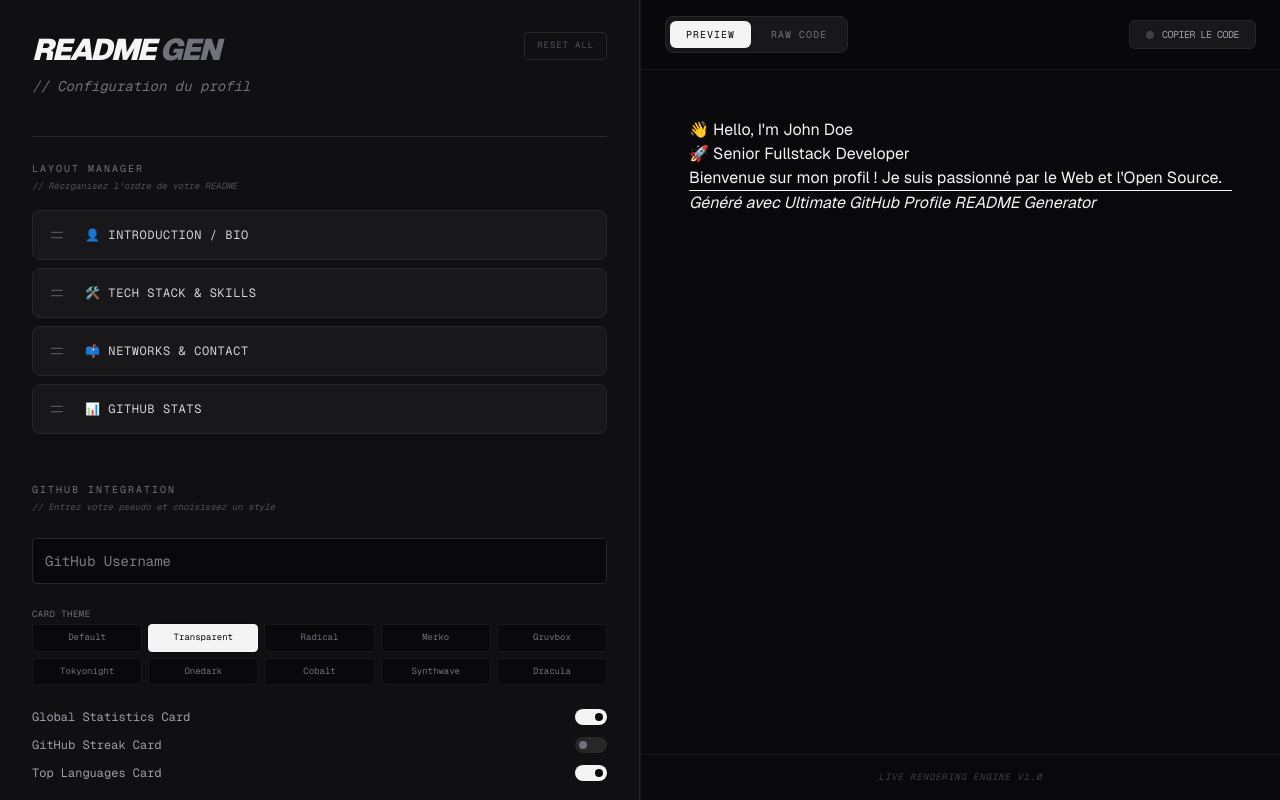
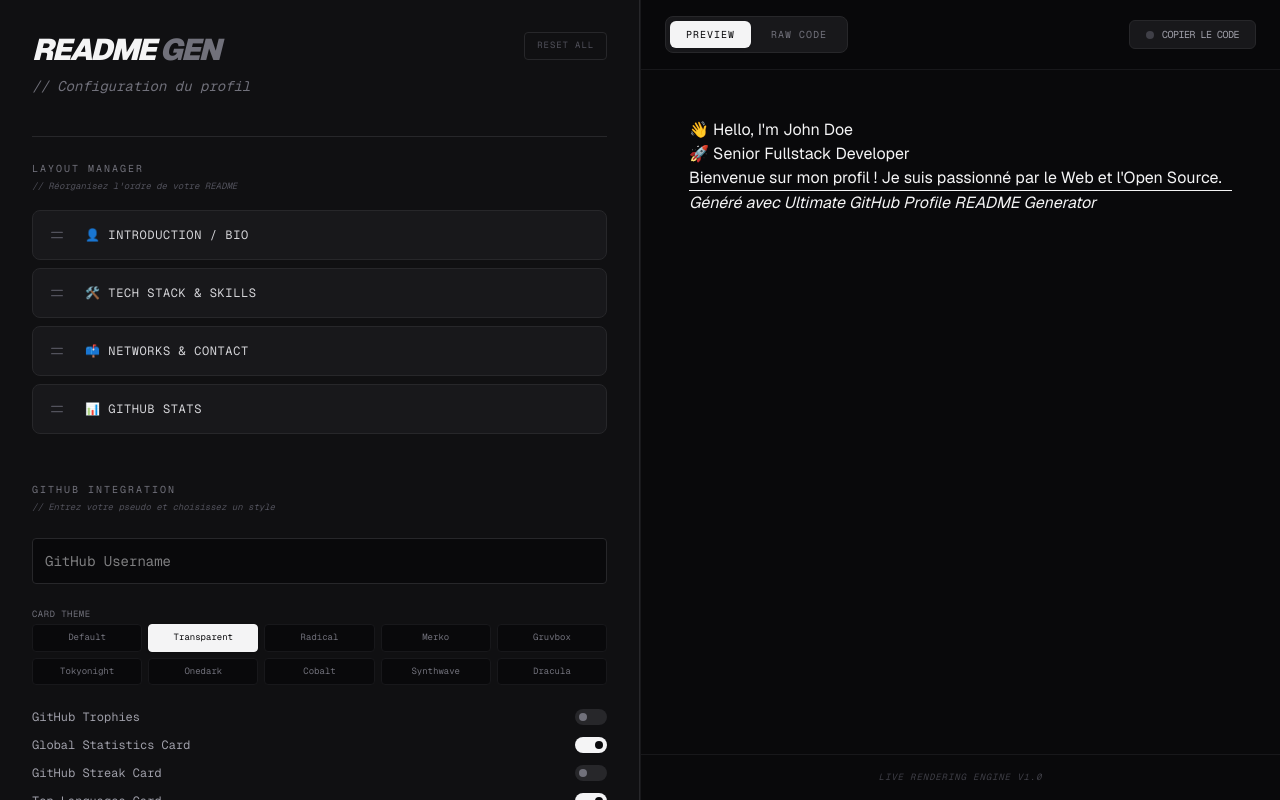
Before and after one commit to D-Seonay/readme-profile-gen, a Next.js app: page / in a window 1280 px wide. Built offline with nearby package versions, Linux system fonts and the light colour scheme.

Commit message:
feat: implement GitHub trophies integration

```diff
--- a/components/GithubStatsConfig.tsx
+++ b/components/GithubStatsConfig.tsx
@@ -22,6 +22,7 @@ export const GithubStatsConfig = () => {
     showStatsCard, toggleStatsCard,
     showStreakCard, toggleStreakCard,
     showTopLanguages, toggleTopLanguages,
+    showTrophies, toggleTrophies,
     theme, setTheme
   } = useReadmeStore();
 
@@ -75,6 +76,19 @@ export const GithubStatsConfig = () => {
 
       {/* Toggles Stat Cards */}
       <div className="flex flex-col gap-3">
+        {/* Toggle Trophies */}
+        <button
+          onClick={toggleTrophies}
+          className="flex items-center justify-between group"
+        >
+          <span className="text-xs font-mono text-zinc-400 group-hover:text-zinc-200 transition-colors">
+            GitHub Trophies
+          </span>
+          <div className={`w-8 h-4 rounded-full p-1 transition-colors duration-200 ${showTrophies ? 'bg-zinc-100' : 'bg-zinc-800'}`}>
+            <div className={`w-2 h-2 rounded-full transition-transform duration-200 ${showTrophies ? 'translate-x-4 bg-zinc-950' : 'bg-zinc-500'}`} />
+          </div>
+        </button>
+
         {/* Toggle Stats Card */}
         <button
           onClick={toggleStatsCard}
--- a/store/useReadmeStore.ts
+++ b/store/useReadmeStore.ts
@@ -14,7 +14,8 @@ interface ReadmeState {
   showStatsCard: boolean;
   showStreakCard: boolean;
   showTopLanguages: boolean;
-  theme: string; // Thème global des stats
+  showTrophies: boolean; // Ajout des Trophées
+  theme: string;
   socials: {
     linkedin: string;
     twitter: string;
@@ -34,6 +35,7 @@ interface ReadmeState {
   toggleStatsCard: () => void;
   toggleStreakCard: () => void;
   toggleTopLanguages: () => void;
+  toggleTrophies: () => void; // Action toggle trophies
   setTheme: (theme: string) => void;
   setSocial: (platform: keyof ReadmeState['socials'], value: string) => void;
   reorderLayout: (activeId: SectionId, overId: SectionId) => void;
@@ -51,6 +53,7 @@ const initialState = {
   showStatsCard: true,
   showStreakCard: false,
   showTopLanguages: true,
+  showTrophies: false,
   theme: 'transparent',
   socials: {
     linkedin: '',
@@ -78,6 +81,7 @@ export const useReadmeStore = create<ReadmeState>()(
       toggleStatsCard: () => set((state) => ({ showStatsCard: !state.showStatsCard })),
       toggleStreakCard: () => set((state) => ({ showStreakCard: !state.showStreakCard })),
       toggleTopLanguages: () => set((state) => ({ showTopLanguages: !state.showTopLanguages })),
+      toggleTrophies: () => set((state) => ({ showTrophies: !state.showTrophies })),
       setTheme: (theme: string) => set({ theme }),
       setSocial: (platform, value) => set((state) => ({
         socials: { ...state.socials, [platform]: value }
--- a/utils/generateMarkdown.ts
+++ b/utils/generateMarkdown.ts
@@ -10,6 +10,7 @@ interface StoreData {
   showStatsCard: boolean;
   showStreakCard: boolean;
   showTopLanguages: boolean;
+  showTrophies: boolean;
   theme: string;
   socials: {
     linkedin: string;
@@ -21,7 +22,7 @@ interface StoreData {
 }
 
 export const generateMarkdown = (data: StoreData): string => {
-  const { name, title, description, skills, githubUsername, showStatsCard, showStreakCard, showTopLanguages, theme, socials, layout } = data;
+  const { name, title, description, skills, githubUsername, showStatsCard, showStreakCard, showTopLanguages, showTrophies, theme, socials, layout } = data;
 
   // --- Préparateurs de Sections ---
 
@@ -70,13 +71,16 @@ ${description}
   };
 
   const getStatsSection = () => {
-    const hasActiveStats = githubUsername && (showStatsCard || showStreakCard || showTopLanguages);
+    const hasActiveStats = githubUsername && (showStatsCard || showStreakCard || showTopLanguages || showTrophies);
     if (!hasActiveStats) return '';
 
     let section = '\n### 📊 GitHub Stats\n\n';
     section += '<div align="center">\n\n';
 
-    // Ajout du paramètre de thème à toutes les cartes
+    if (showTrophies) {
+      section += `![GitHub Trophies](https://github-profile-trophy.vercel.app/?username=${githubUsername}&theme=${theme === 'transparent' ? 'flat' : theme}&no-frame=true&margin-w=15)\n\n`;
+    }
+
     if (showStatsCard) {
       section += `![GitHub Stats](https://github-readme-stats.vercel.app/api?username=${githubUsername}&theme=${theme}&hide_border=true&show_icons=true)\n`;
     }
```
